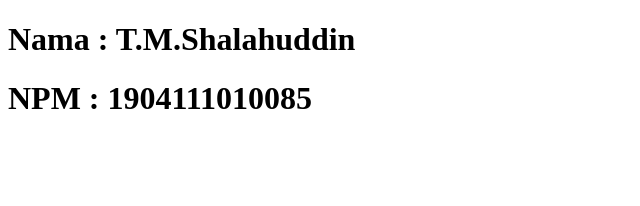
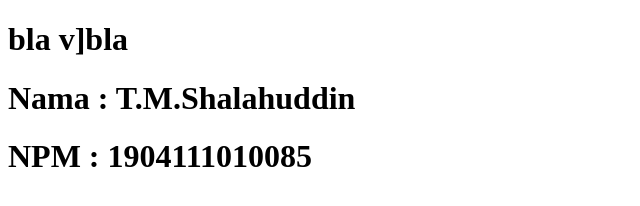
Before and after one commit to Adin09/TIK204-2022-1-tanyadoc, a plain HTML site: page 1904111010085.html in a window 1280 px wide. Shown: the whole page, without its empty margins (0-640 px from the left). Drawn offline with Linux system fonts and the light colour scheme.

Commit message:
tessssssssssss

```diff
--- a/1904111010085.html
+++ b/1904111010085.html
@@ -7,6 +7,7 @@
     <title>Document</title>
   </head>
   <body>
+      <h1>bla v]bla</h1>
     <h1>Nama : T.M.Shalahuddin</h1>
     <h1>NPM : 1904111010085</h1>
   </body>
```
